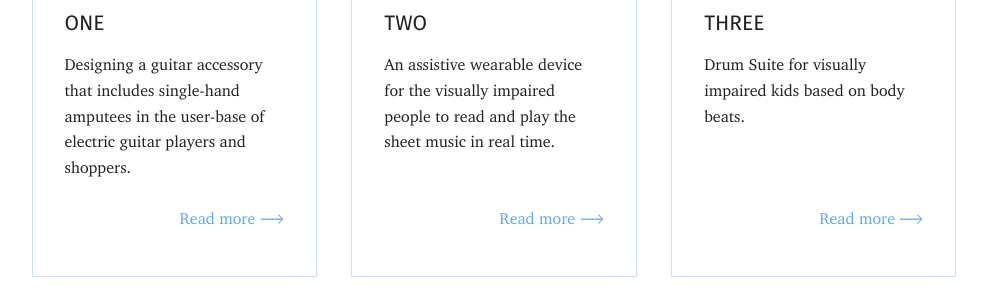
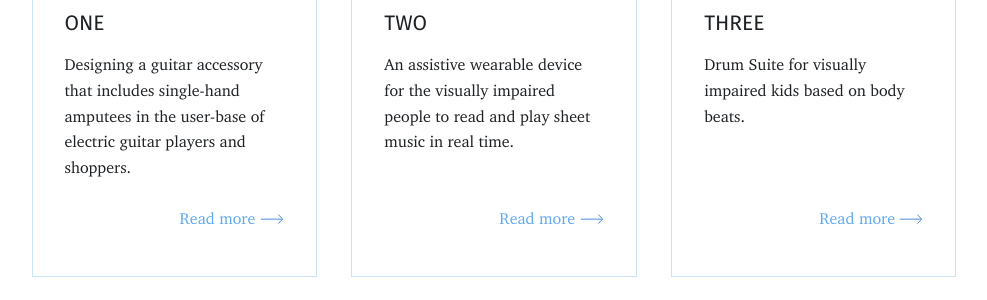
Before and after one commit to amitjenaiitbm/ma-dfworkshop, a Jekyll site: the page built from index.md, in a window 1280 px wide. Shown: the part 939-1239 px from the top of the page, without its empty margins (146-1133 px from the left). Built offline with Jekyll 4.4.1, drawn with Linux system fonts in a browser that asks for light colours; nearby versions of some CDN libraries.

Commit message:
Update home.html

```diff
--- a/_layouts/home.html
+++ b/_layouts/home.html
@@ -71,7 +71,7 @@ layout: default
                             <div class="overflow-box">
                                     <div class="os">Team</div>
                                     <div class="fs">TWO</div>
-                                    <div class="charter">An assistive wearable device for the visually impaired people to read and play the sheet music in real time.</div>
+                                    <div class="charter">An assistive wearable device for the visually impaired people to read and play sheet music in real time.</div>
                             </div>
                     </div>
                     <div class="medium">Read more
@@ -100,7 +100,7 @@ layout: default
 
 
 
-                <a href="https://info-design-lab.github.io/ma-dfworkshop/" target="_blank" class="project-card by2">
+                <a href="https://medium.com/@tarunmugunthan/b-des-data-visualisations-repurposed-70ead6f633a1" target="_blank" class="project-card by2">
                     <div class="cover" style="background-image: url('{{site.baseurl}}img/repurpose.jpg')"></div>
                     <div class="text">
                             <div class="overflow-box">
```
